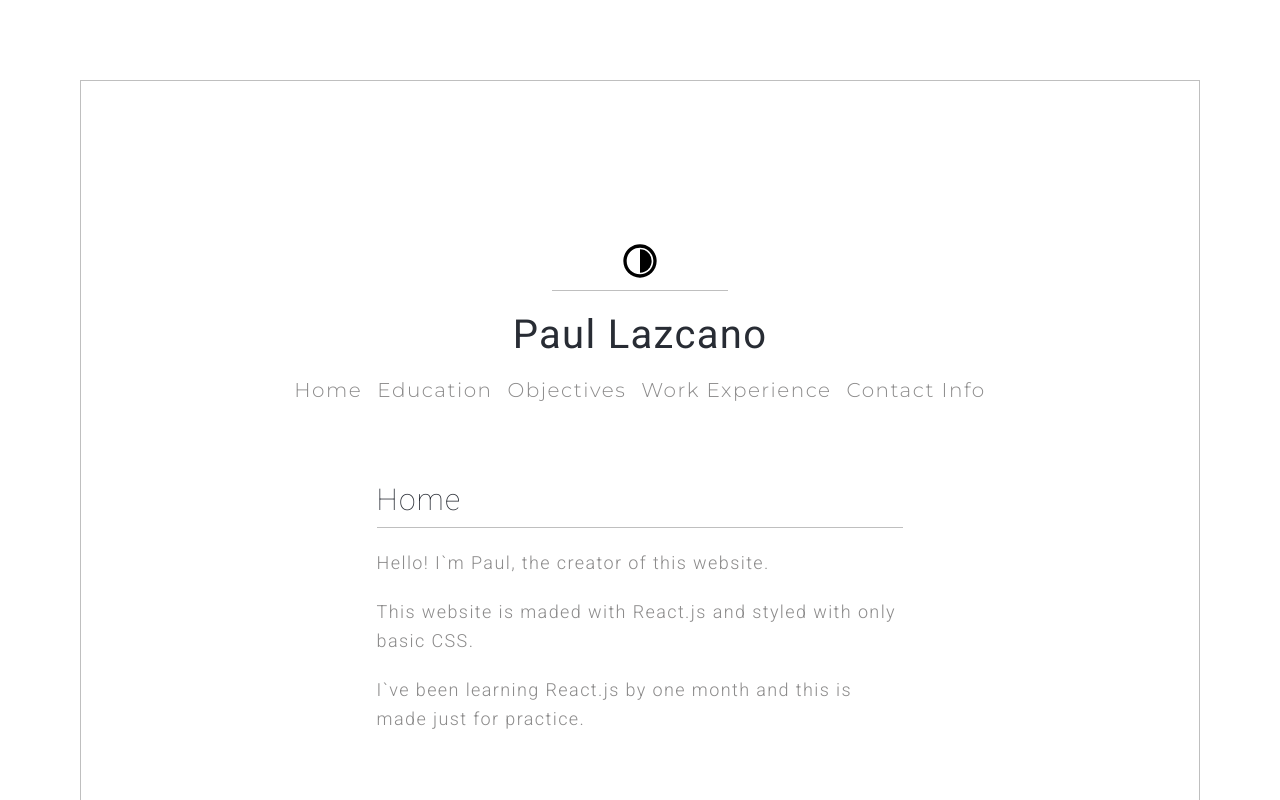
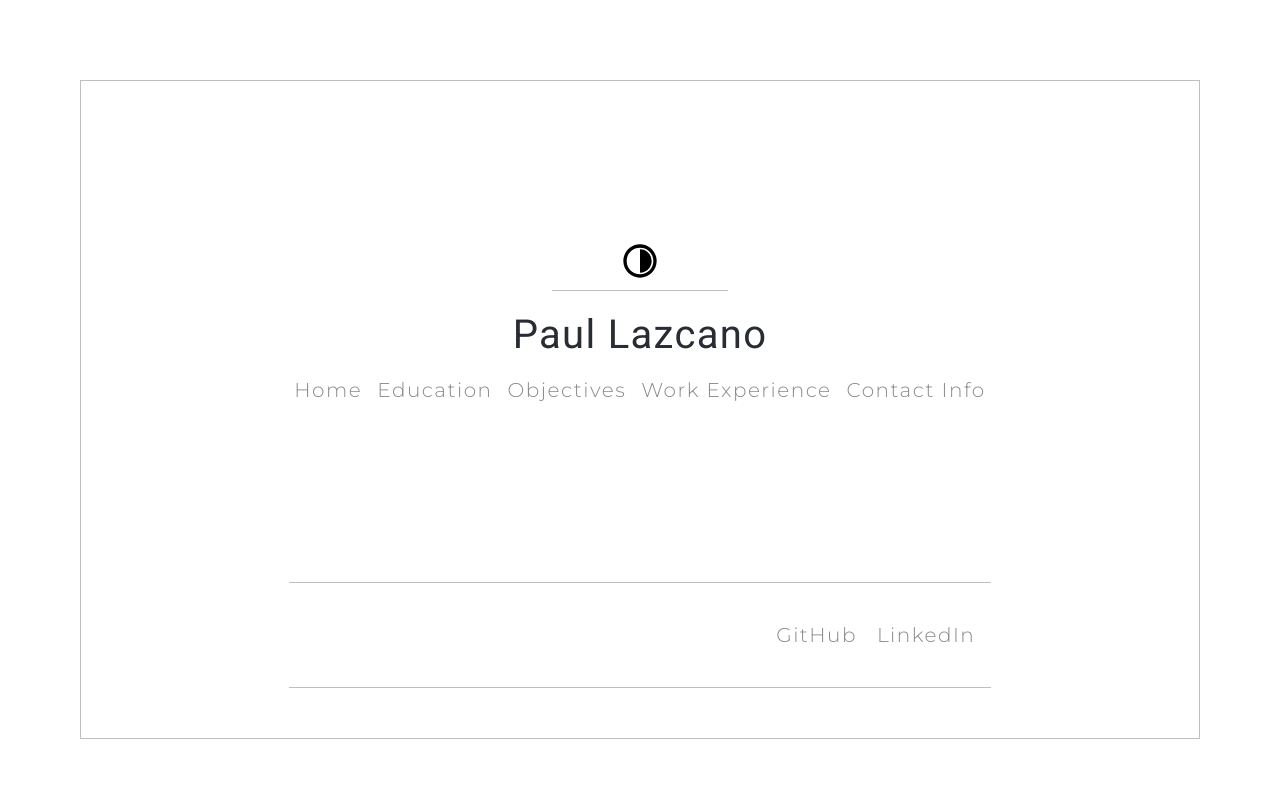
Before and after one commit to Paul-Lazcano/about-me, a React (Create React App) app: page / in a window 1280 px wide. Shown: the top 800 px of the page. Built offline with nearby package versions, Linux system fonts and the light colour scheme.

Commit message:
ruta home cambiada

```diff
--- a/src/components/App/App.jsx
+++ b/src/components/App/App.jsx
@@ -30,7 +30,7 @@ export const App = () => {
           </Header>
           <PageContainer>
             <Routes>
-              <Route path="/" element={<Home darkMode={darkMode} />} />
+              <Route path="/about-me" element={<Home darkMode={darkMode} />} />
               <Route path="/education" element={<Education darkMode={darkMode} data={data} />} />
               <Route path="/objectives" element={<Objectives darkMode={darkMode} data={data} />} />
               <Route path="/work-experience" element={<WorkExperience darkMode={darkMode} data={data} />} />
```
